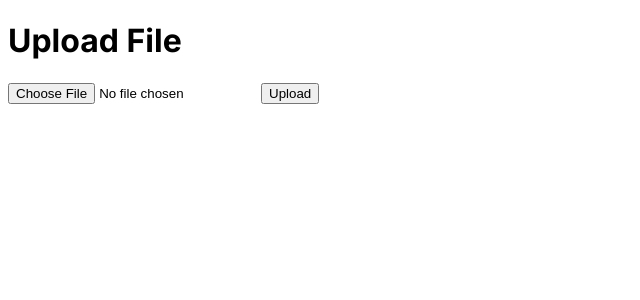
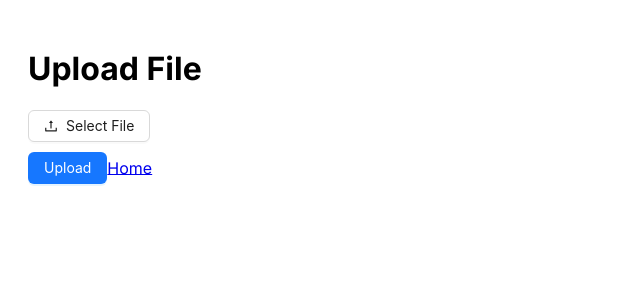
Before and after one commit to MeGaOne47/FeDeploy, a Next.js app: page /UploadPage in a window 1280 px wide. Shown: the top 300 px of the page, without its empty margins (0-640 px from the left). Built offline with nearby package versions, Linux system fonts and the light colour scheme.

Commit message:
Update: client UI new and page Upload, download, delete file image

```diff
--- a/app/UploadPage/page.tsx
+++ b/app/UploadPage/page.tsx
@@ -1,14 +1,59 @@
 "use client"
-import UploadForm from '@/components/UploadForm';
-import React from 'react';
+import { useState } from 'react';
+import { Upload, Button, message } from 'antd';
+import { UploadOutlined } from '@ant-design/icons';
+import axios from 'axios';
+import { RcFile } from 'antd/lib/upload/interface'; // Thêm dòng này để import RcFile
+import { SERVER_DOMAIN } from '../constants';
+import Link from 'next/link';
 
 const UploadPage = () => {
-    return (
-        <div>
-            <h1>Upload File</h1>
-            <UploadForm />
-        </div>
-    );
+  const [file, setFile] = useState<RcFile | null>(null); // Sửa đổi kiểu của file thành RcFile | null
+
+  const handleUpload = async () => {
+    if (!file) {
+      message.error('Please select a file');
+      return;
+    }
+
+    const formData = new FormData();
+    formData.append('file', file);
+
+    try {
+      await axios.post(`${SERVER_DOMAIN}/upload`, formData, {
+        headers: {
+          'Content-Type': 'multipart/form-data'
+        }
+      });
+      message.success('File uploaded successfully');
+    } catch (error) {
+      console.error(error);
+      message.error('Failed to upload file');
+    }
+  };
+
+  return (
+    <div style={{ padding: '20px' }}>
+      <h1>Upload File</h1>
+      <Upload
+        accept=".png,.jpeg,.jpg"
+        beforeUpload={(file) => {
+          setFile(file); // Sửa đổi thành setFile(file) thay vì setFile(file.name)
+          return false;
+        }}
+      >
+        <Button icon={<UploadOutlined />}>Select File</Button>
+      </Upload>
+      <Button
+        type="primary"
+        style={{ marginTop: '10px' }}
+        onClick={handleUpload}
+      >
+        Upload
+      </Button>
+      <Link href="/">Home</Link>
+    </div>
+  );
 };
 
 export default UploadPage;
--- a/app/layout.tsx
+++ b/app/layout.tsx
@@ -1,5 +1,7 @@
 import type { Metadata } from "next";
 import { Inter } from "next/font/google";
+import { ToastContainer } from "react-toastify";
+import 'react-toastify/dist/ReactToastify.css';
 
 const inter = Inter({ subsets: ["latin"] });
 
--- a/components/UploadForm.js
+++ /dev/null
@@ -1,38 +0,0 @@
-// components/UploadForm.js
-import React, { useState } from 'react';
-import axios from 'axios';
-import { SERVER_DOMAIN } from '../app/constants';
-
-const UploadForm = () => {
-    const [file, setFile] = useState(null);
-
-    const handleChange = (event) => {
-        setFile(event.target.files[0]);
-    };
-
-    const handleSubmit = async (event) => {
-        event.preventDefault();
-        if (!file) return;
-        try {
-            const formData = new FormData();
-            formData.append('file', file);
-            await axios.post(`${SERVER_DOMAIN}/upload`, formData, {
-                headers: {
-                    'Content-Type': 'multipart/form-data'
-                }
-            });
-            alert('File uploaded successfully!');
-        } catch (error) {
-            console.error(error);
-        }
-    };
-
-    return (
-        <form onSubmit={handleSubmit}>
-            <input type="file" onChange={handleChange} />
-            <button type="submit">Upload</button>
-        </form>
-    );
-};
-
-export default UploadForm;
```
Also changed, not shown: app/page.tsx (+43 -8 lines), components/FileList.js (deleted, +0 -17 lines), package.json (+5 -3 lines), 1 other file (tests, documents, lock files or other folders).
